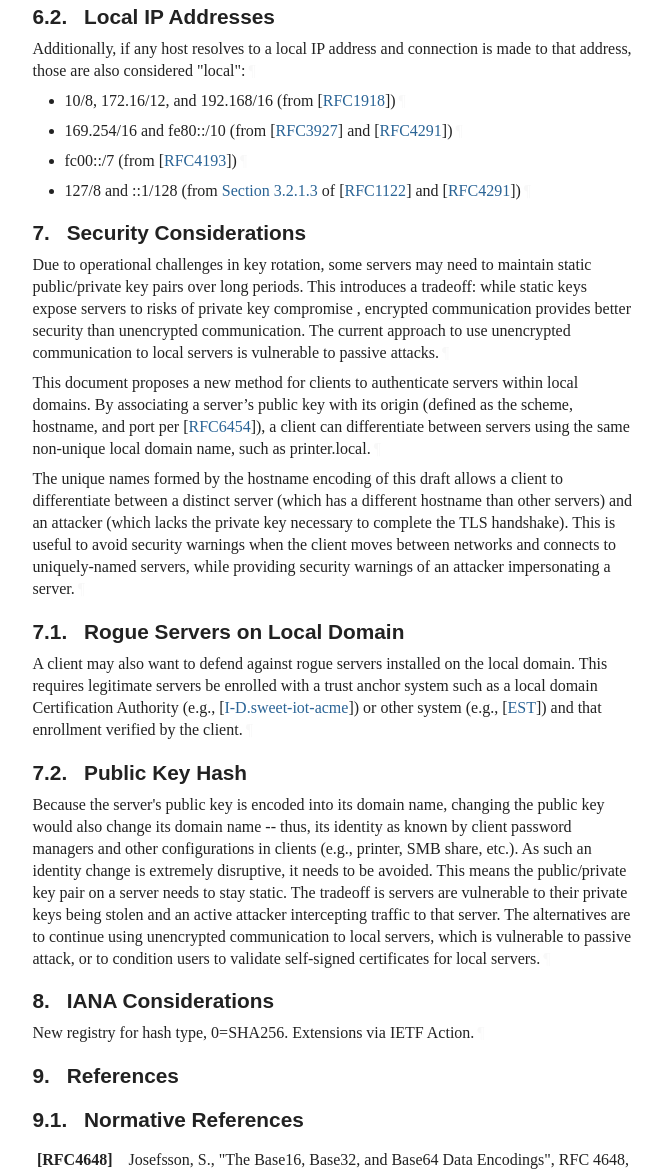
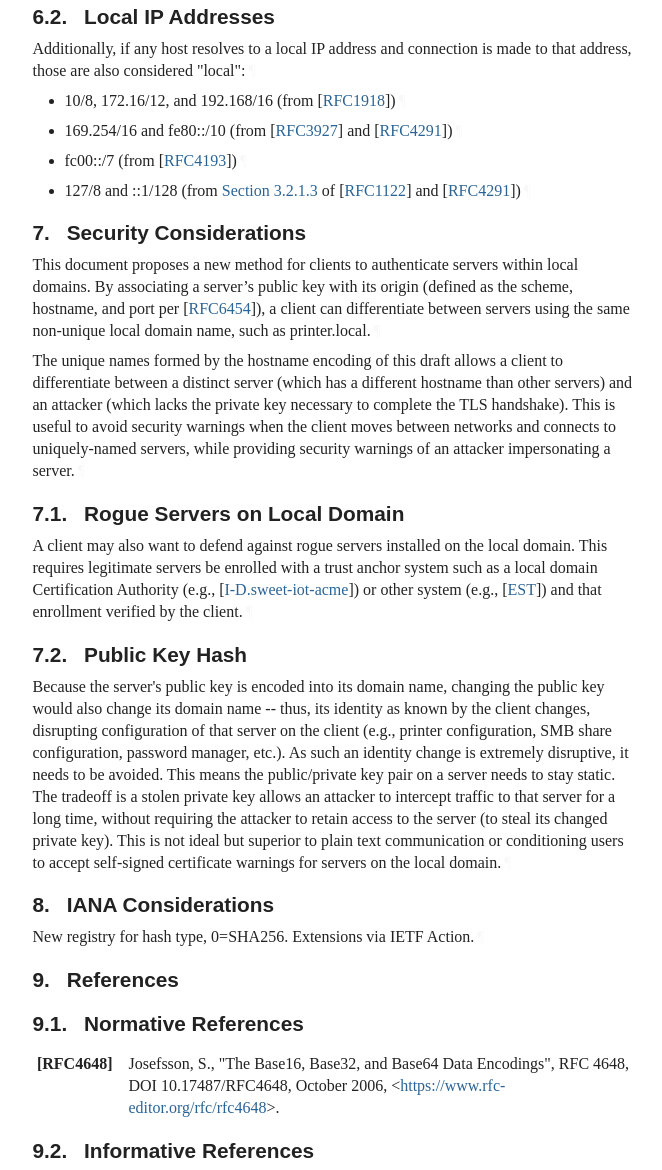
Before and after one commit to danwing/public-key-hash, a plain HTML site: page draft-wing-settle-public-key-hash.html in a window 1280 px wide. Shown: the part 3396-4566 px from the top of the page, without its empty margins (92-754 px from the left). Drawn offline with Linux system fonts and the light colour scheme; a web font is replaced by a local one.

Commit message:
Script updating gh-pages from 90daf89. [ci skip]

```diff
--- a/draft-wing-settle-public-key-hash.html
+++ b/draft-wing-settle-public-key-hash.html
@@ -1454,23 +1454,17 @@ connection is made to that address, those are also considered
       <h2 id="name-security-considerations">
 <a href="#section-7" class="section-number selfRef">7. </a><a href="#name-security-considerations" class="section-name selfRef">Security Considerations</a>
       </h2>
-<p id="section-7-1">Due to operational challenges in key rotation, some servers may need to
-maintain static public/private key pairs over long periods. This introduces a
-tradeoff: while static keys expose servers to risks of private key compromise
-, encrypted communication provides better security than unencrypted communication. The current approach
-to use unencrypted communication to local servers is vulnerable to passive
-attacks.<a href="#section-7-1" class="pilcrow">¶</a></p>
-<p id="section-7-2">This document proposes a new method for clients to authenticate servers within local
+<p id="section-7-1">This document proposes a new method for clients to authenticate servers within local
 domains. By associating a server’s public key with its origin
 (defined as the scheme, hostname, and port per <span>[<a href="#RFC6454" class="cite xref">RFC6454</a>]</span>), a client can differentiate
-between servers using the same non-unique local domain name, such as printer.local.<a href="#section-7-2" class="pilcrow">¶</a></p>
-<p id="section-7-3">The unique names formed by the hostname encoding of this draft allows
+between servers using the same non-unique local domain name, such as printer.local.<a href="#section-7-1" class="pilcrow">¶</a></p>
+<p id="section-7-2">The unique names formed by the hostname encoding of this draft allows
 a client to differentiate between a distinct server (which has a
 different hostname than other servers) and an attacker (which lacks
 the private key necessary to complete the TLS handshake).  This is
 useful to avoid security warnings when the client moves between
 networks and connects to uniquely-named servers, while providing
-security warnings of an attacker impersonating a server.<a href="#section-7-3" class="pilcrow">¶</a></p>
+security warnings of an attacker impersonating a server.<a href="#section-7-2" class="pilcrow">¶</a></p>
 <div id="rogue">
 <section id="section-7.1">
         <h3 id="name-rogue-servers-on-local-doma">
@@ -1490,15 +1484,17 @@ trust anchor system such as a local domain Certification Authority
         </h3>
 <p id="section-7.2-1">Because the server's public key is encoded into its domain name,
 changing the public key would also change its domain name -- thus, its
-identity as known by client password managers and other configurations
-in clients (e.g., printer, SMB share, etc.).  As such an identity
-change is extremely disruptive, it needs to be avoided.  This means
-the public/private key pair on a server needs to stay static.  The
-tradeoff is servers are vulnerable to their private keys being stolen
-and an active attacker intercepting traffic to that server.  The
-alternatives are to continue using unencrypted communication to local
-servers, which is vulnerable to passive attack, or to condition users
-to validate self-signed certificates for local servers.<a href="#section-7.2-1" class="pilcrow">¶</a></p>
+identity as known by the client changes, disrupting configuration of
+that server on the client (e.g., printer configuration, SMB share
+configuration, password manager, etc.).  As such an identity change is
+extremely disruptive, it needs to be avoided.  This means the
+public/private key pair on a server needs to stay static.  The
+tradeoff is a stolen private key allows an attacker to intercept
+traffic to that server for a long time, without requiring the attacker
+to retain access to the server (to steal its changed private key).
+This is not ideal but superior to plain text communication or
+conditioning users to accept self-signed certificate warnings for
+servers on the local domain.<a href="#section-7.2-1" class="pilcrow">¶</a></p>
 </section>
 </div>
 </section>
```
Also changed, not shown: index.html (+2 -2 lines), draft-wing-settle-public-key-hash.txt.
